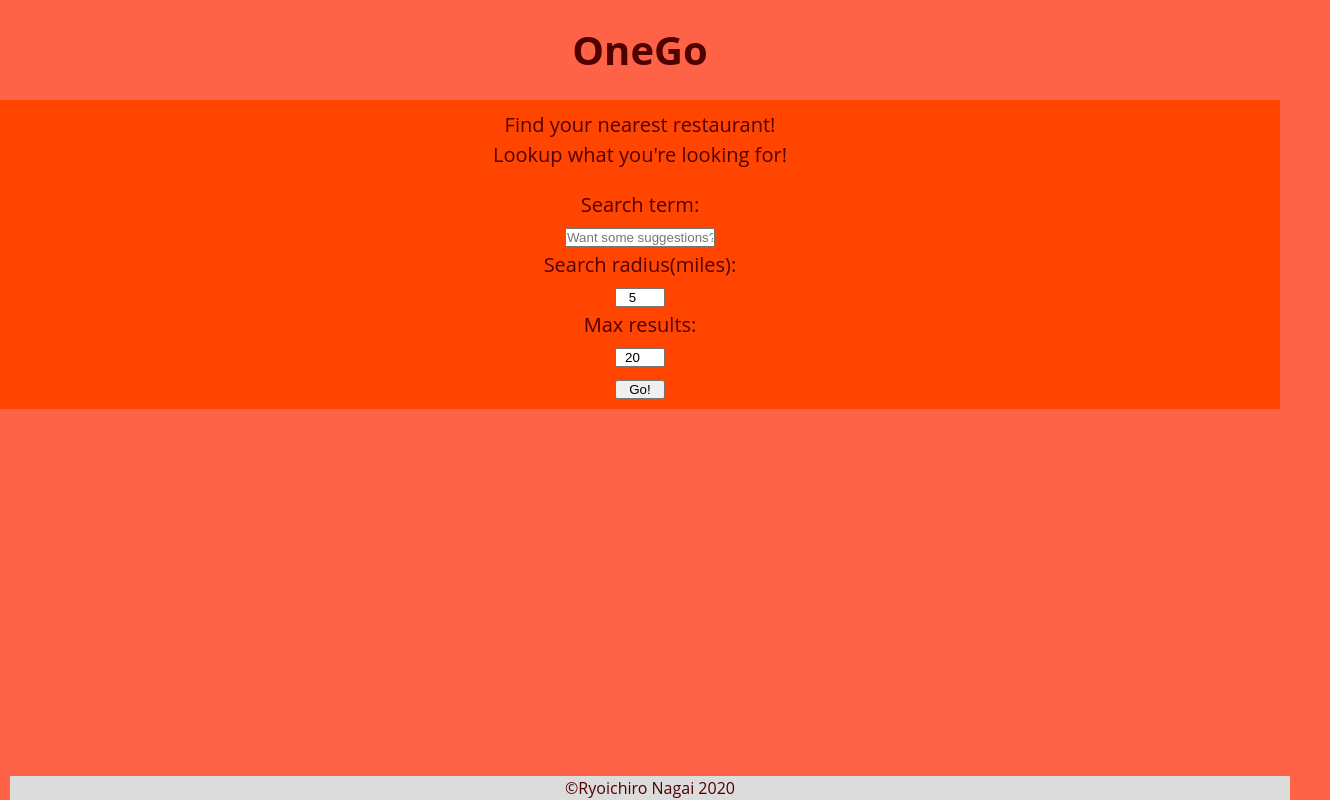
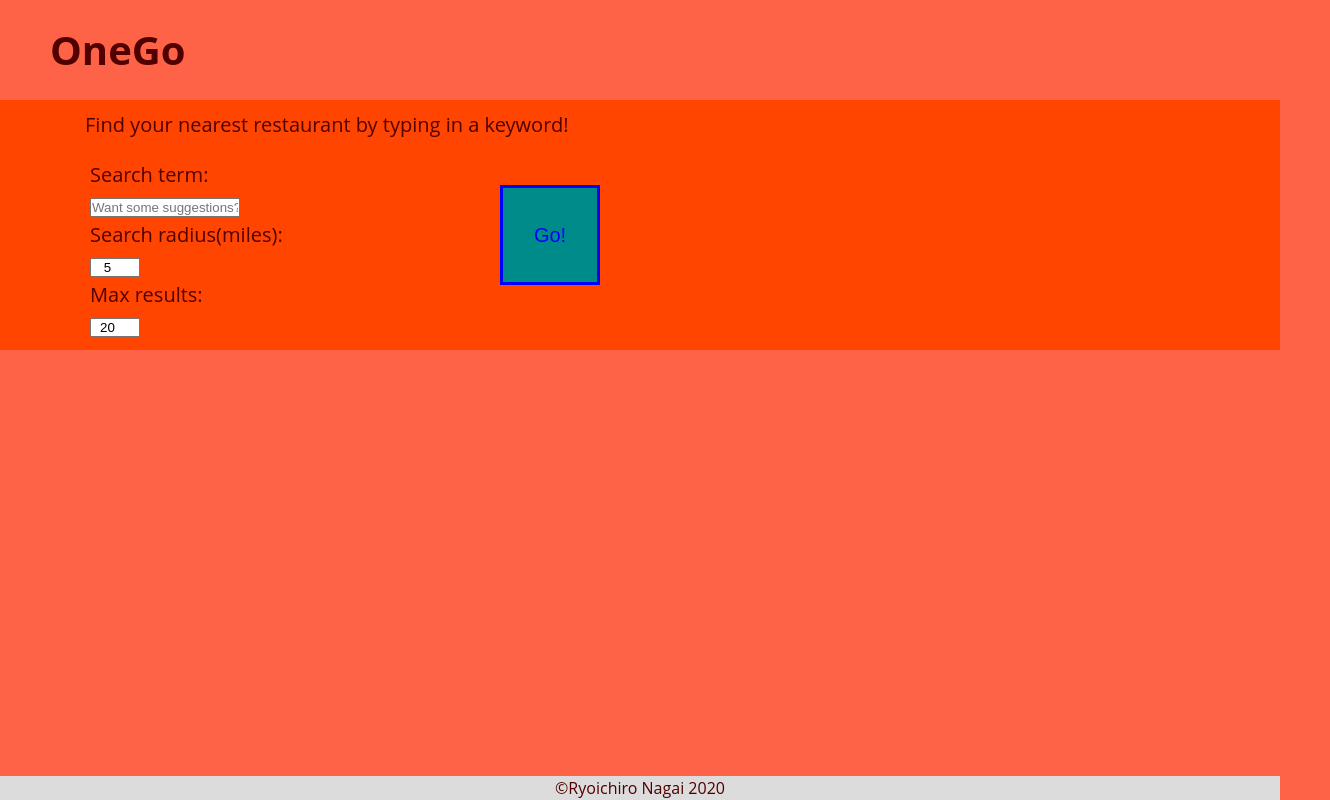
Before and after one commit to asura4716/OneGo, a plain HTML site: page index.html in a window 1280 px wide. Shown: the whole page, 1330 px wide, since content can reach past the window. Drawn offline with nearby package versions, Linux system fonts and the light colour scheme.

Commit message:
styling update

```diff
--- a/index.css
+++ b/index.css
@@ -67,6 +67,19 @@
     margin-right: auto;
     width: 50px;
     margin-top: 10px;
+    border: none;
+    background-color: darkcyan;
+    color: blue;
+    border-style: solid;
+  }
+
+  .go:hover {
+    color: sandybrown;
+    border-style: solid;
+    border-color:  sandybrown;
+    background-color: gold;
+    transition: background .2s ease-in, color .2s ease-in, border-color .2s ease-in;
+    cursor: pointer;
   }
 
   label {
@@ -138,18 +151,40 @@
 
   @media screen and (min-width: 500px){
     body {
-    width: auto;
-    font-size: 20px;
-  }
+      width: auto;
+      font-size: 20px;
+    }
+    h1 {
+      text-align: initial;
+      margin-left: 50px;
+    }
+
+    p {
+      text-align: initial;
+      margin-left: 75px;
+    }
+
     li {
       display: inline-block;
       border-style: none;
     }
 
     .js-form {
-      display: inline;
+      text-align: initial;
+      margin-left: 80px;
     }
+
+    .go {
+      position: absolute;
+      top: 175px;
+      left: 500px;
+      width: 100px;
+      height: 100px;
+      font-size: 20px;
+    }
+
     footer {
       width: 100%;
+      left: 0;
     }
   }
--- a/index.html
+++ b/index.html
@@ -11,8 +11,7 @@
 <body>
         <h1>OneGo</h1>
       <div class="initial">
-        <p>Find your nearest restaurant!</p>
-        <p>Lookup what you're looking for!</p>
+        <p>Find your nearest restaurant by typing in a keyword!</p>
         <form id="js-form" class="js-form">
             <label for="search-term">Search term: </label>
             <input type="text" name="search-term" id="js-search-term" placeholder="What are you looking for?" >
```
